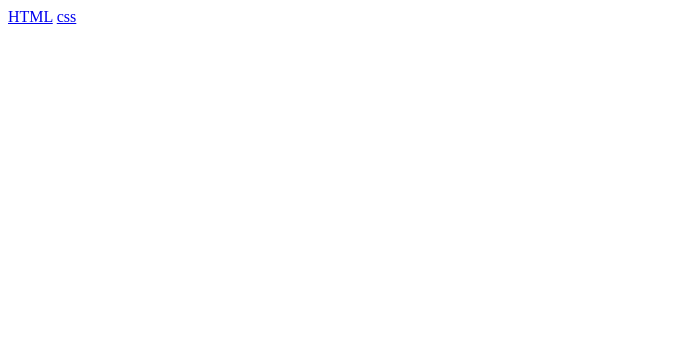
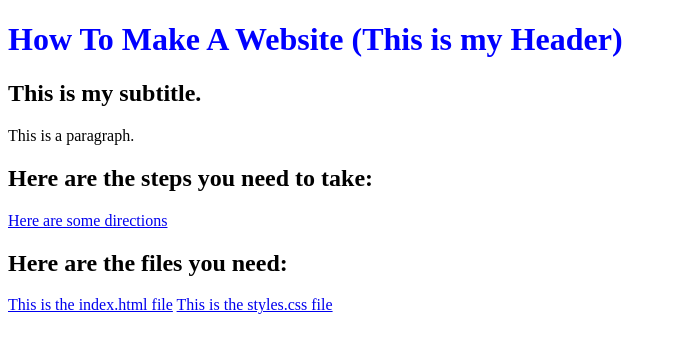
Before and after one commit to msyinmei/lessons-website, a plain HTML site: page index.html in a window 1280 px wide. Shown: the whole page, without its empty margins (0-677 px from the left). Drawn offline with Linux system fonts and the light colour scheme.

Commit message:
save changes to index.html

```diff
--- a/index.html
+++ b/index.html
@@ -1,10 +1,27 @@
 <!DOCTYPE html>
 <html>
+
   <head>
-    <title>How to Learn HTML</title>
+    <title>How To Make A Website</title>
+    <link rel="stylesheet" type="text/css" href="styles.css">
   </head>
+
   <body>
-    <a href="https://github.com/msyinmei/lessons-website/html.md">HTML</a>
-    <a href="https://github.com/msyinmei/lessons-website/html.md">css</a>
+    <h1>How To Make A Website (This is my Header)</h1>
+    <h2>This is my subtitle.</h2>
+    <p>This is a paragraph.</p>
+
+    <p>
+      <h2>Here are the steps you need to take:</h2>
+      <a href="https://github.com/msyinmei/lessons-website/blob/master/README.md">Here are some directions</a>
+    </p>
+
+    <p>
+      <h2>Here are the files you need:</h2>
+      <a href="https://github.com/msyinmei/lessons-website/blob/master/index.html">This is the index.html file</a>
+      <a href="https://github.com/msyinmei/lessons-website/blob/master/styles.css">This is the styles.css file</a>
+    </p>
+
   </body>
+
 </html>
```
